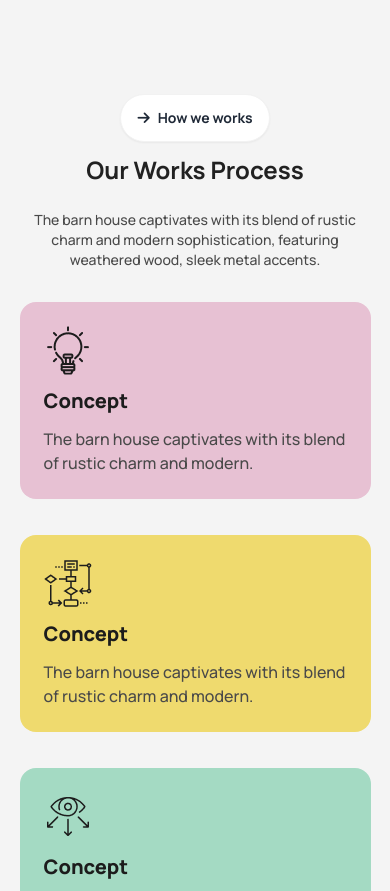
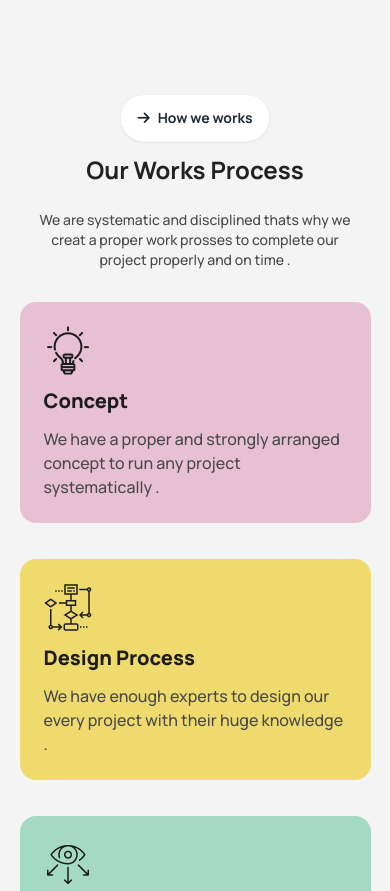
Before and after one commit to naim2592/B10-A3-Challenge, a plain HTML site: page index.html in a window 390 px wide. Shown: the part 1760-2651 px from the top of the page. Drawn offline with nearby package versions, Linux system fonts and the light colour scheme.

Commit message:
last commit

```diff
--- a/index.html
+++ b/index.html
@@ -75,20 +75,19 @@
               <img src="assets/Vector.png" alt="" class="absolute hidden md:block -top-8 -left-12">
              <button class="px-10 font-bold btn bg-white rounded-3xl "><i class="fa-solid fa-arrow-right"></i>About Us</button>
              <h1 class="text-center px-3 md:px-0 lg:text-left font-bold md:text-4xl text-2xl lg:text-[40px] text-[#212121]">We design thoughtful, liveable spaces</h1>
-             <p class="text-center px-2 md:px-0 lg:text-left  text-sm font-medium md:text-base text-[#494949]">The barn house captivates with its blend of rustic charm and
-              modern sophistication, featuring weathered wood, sleek metal accents.</p>
+             <p class="text-center px-2 md:px-0 lg:text-left  text-sm font-medium md:text-base text-[#494949]">Customers expectation is our first priority . Along with that a proper ,liveable and most importantly a environmentally friendly project is our target.</p>
               <div class="flex space-x-4  md:items-center items-start bg-white rounded-2xl p-6 md:pr-32">
                 <img src="assets/commercial.png" alt="">
                 <div class="space-y-3">
                   <h4 class="text-xl font-extrabold text-[#494949]">Commercial</h4>
-                <p class="text-[#737373] font-medium">The barn house captivates with its blend of rustic charm and modern.</p>
+                <p class="text-[#737373] font-medium">The commercial places are very sensitive so we try to follow a arranged way.</p>
                 </div>
               </div>
               <div class="flex md:items-center items-start space-x-4   bg-white rounded-2xl p-6 md:pr-32">
                 <img src="assets/residential.png" alt="">
                 <div class="space-y-3">
                   <h4 class="text-xl  font-extrabold text-[#494949]">Residential</h4>
-                <p class="text-[#737373] font-medium">The barn house captivates with its blend of rustic charm and modern.</p>
+                <p class="text-[#737373] font-medium">We always try to make the residential project child friendly and weather friendly.</p>
                 </div>
               </div>
              </div>
@@ -97,32 +96,32 @@
              </div>
             </div>
             <!-- section2 -->
-             <section class="lg:w-[81%] md:w-[88%] w-[90%] mx-auto mt-24">
+             <section class="lg:w-[81%] md:w-[88%] w-[90%] mx-auto mt-24 md:pb-14">
              <div class="flex items-center flex-col lg:w-[55%] text-center mx-auto ">
               <button class=" font-bold btn bg-white rounded-3xl "><i class="fa-solid fa-arrow-right"></i>How we works</button>
               <h1 class="mt-3  px-3 md:px-0  font-bold md:text-4xl text-2xl lg:text-[40px] text-[#212121]">Our Works Process</h1>
-              <p class=" mt-6  px-2 md:px-0   text-sm font-medium md:text-base text-[#494949]">The barn house captivates with its blend of rustic charm and modern sophistication, featuring weathered wood, sleek metal accents.</p>
+              <p class=" mt-6  px-2 md:px-0   text-sm font-medium md:text-base text-[#494949]">We are systematic and disciplined thats why we creat a proper work prosses to complete our project properly and on time .</p>
              </div>
              <div class="grid lg:grid-cols-4 md:grid-cols-2 gap-9 mt-8">
               <div class="bg-[#E7C1D3] p-6 space-y-3 rounded-2xl ">
                   <img src="assets/concept.png" alt="">
                  <h2 class="text-xl font-extrabold text-[#1C1C1C]">Concept</h2>
-                  <p class="text-[#494949] font-medium">The barn house captivates with its blend of rustic charm and modern.</p>
+                  <p class="text-[#494949] font-medium">We have a proper and strongly arranged concept to run any project systematically .</p>
                </div>
               <div class="bg-[#EFDA6E] p-6 space-y-3 rounded-2xl ">
                   <img src="assets/flow-chart.png" alt="">
-                 <h2 class="text-xl font-extrabold text-[#1C1C1C]">Concept</h2>
-                  <p class="text-[#494949] font-medium">The barn house captivates with its blend of rustic charm and modern.</p>
+                 <h2 class="text-xl font-extrabold text-[#1C1C1C]">Design Process</h2>
+                  <p class="text-[#494949] font-medium">We have enough experts to design our every project with their huge knowledge .</p>
                </div>
               <div class="bg-[#A4DAC3] p-6 space-y-3 rounded-2xl ">
                   <img src="assets/vision.png" alt="">
-                 <h2 class="text-xl font-extrabold text-[#1C1C1C]">Concept</h2>
-                  <p class="text-[#494949] font-medium">The barn house captivates with its blend of rustic charm and modern.</p>
+                 <h2 class="text-xl font-extrabold text-[#1C1C1C]">Supervision</h2>
+                  <p class="text-[#494949] font-medium">We have 24 hours monitoring team to monitor the whole projects .</p>
                </div>
               <div class="bg-[#77AAEA] p-6 space-y-3 rounded-2xl ">
                   <img src="assets/budget-planning.png" alt="">
-                 <h2 class="text-xl font-extrabold text-[#1C1C1C]">Concept</h2>
-                  <p class="text-[#494949] font-medium">The barn house captivates with its blend of rustic charm and modern.</p>
+                 <h2 class="text-xl font-extrabold text-[#1C1C1C]">budget Planning</h2>
+                  <p class="text-[#494949] font-medium">We try to run any project at the lowest cost but good enough for living .</p>
                </div>
               </div>
              </div>
@@ -134,7 +133,7 @@
               <div class="flex items-center flex-col lg:w-[55%] text-center mx-auto md:mt-24 mt-14  ">
                 <button class=" font-bold btn bg-[#ABEF5F33] rounded-3xl "><i class="fa-solid fa-arrow-right"></i>Explore our Latest works</button>
                 <h1 class="mt-3  px-3 md:px-0  font-bold md:text-4xl text-2xl lg:text-[40px] text-[#212121]">Our Latest Portfolio</h1>
-                <p class=" mt-6  px-2 md:px-0   text-sm font-medium md:text-base text-[#494949]">The barn house captivates with its blend of rustic charm and modern sophistication, featuring weathered wood, sleek metal accents.</p>
+                <p class=" mt-6  px-2 md:px-0   text-sm font-medium md:text-base text-[#494949]">There are some projects that we recently think to work in . these all are complete projects and arrenged in highly modern way. </p>
                </div>
                <!-- grid part -->
                <div class="md:grid lg:grid-cols-12 lg:grid-rows-12  gap-5  mt-8 space-y-4 md:space-y-0">
@@ -142,7 +141,7 @@
                   <img src="assets/img1.png" alt="" class="w-[100%] md:w-[85%] mb-3 md:mb-0">
                   <div class="space-y-3">
                     <h4 class="text-2xl font-extrabold text-[#494949]">Commercial</h4>
-                  <p class="text-[#737373] font-medium ">The barn house captivates with its blend of rustic charm and modern. The barn house captivates with its blend of rustic charm and modern .</p>
+                  <p class="text-[#737373] font-medium ">It's a commercial project with highest facilities in low budget and even organised with all modern facilities and environmentall friendly eqquipment . </p>
                    <div><a href="" class="text-xl font-extrabold text-[#212121] ">View Details<i class="ml-1 border pl-1.5 pt-1.5 h-8 w-8 rounded-full bg-[#ABEF5F] text-black fa-solid fa-arrow-right -rotate-45 "></i> </a></div>
                 </div>
               </div>
@@ -161,7 +160,7 @@
                 <img src="assets/img4.png" alt="" class="w-[100%] md:w-[100%] mb-3 md:mb-0">
                 <div class="space-y-3">
                   <h4 class="text-2xl font-extrabold text-[#494949]">Commercial</h4>
-                <p class="text-[#737373] font-medium ">The barn house captivates with its blend of rustic charm and modern. </p>
+                <p class="text-[#737373] font-medium ">This project is highly organised, fascinating and modern commercial project . </p>
                  <div><a href="" class="text-xl font-extrabold text-[#212121] ">View Details<i class="ml-1 border pl-1.5 pt-1.5 h-8 w-8 rounded-full bg-[#ABEF5F] text-black fa-solid fa-arrow-right -rotate-45 "></i> </a></div>
               </div>
             </div>
@@ -233,7 +232,7 @@
                 <div class="flex items-center flex-col lg:w-[55%] text-center mx-auto  mt-2 pt-10 md:pt-20  ">
                   <button class=" font-bold btn bg-[#ABEF5F33] rounded-3xl "><i class="fa-solid fa-arrow-right"></i>Let’s Connect</button>
                   <h1 class="mt-3  px-3 md:px-0  font-bold md:text-4xl text-2xl lg:text-[40px] text-[#212121]">Let’s Discuss Next Project</h1>
-                  <p class=" mt-6  px-2 md:px-0   text-sm font-medium md:text-base text-[#494949]">The barn house captivates with its blend of rustic charm and modern sophistication, featuring weathered wood, sleek metal accents.</p>
+                  <p class=" mt-6  px-2 md:px-0   text-sm font-medium md:text-base text-[#494949]">If you want to make your dream house through us with a proper and systematic way then as soon as possible contact us and be the next project. </p>
                  </div>
                  <div class="mt-8  grid md:grid-cols-2 grid-rows-6 gap-5 md:px-32">
                   <div><input type="text" placeholder="First Name*" class="input  w-full rounded-[64px] " /></div>
@@ -252,7 +251,7 @@
       <footer class="footer footer-center  bg-[#1C1C1C] text-base-content rounded p-16">
         <aside class="space-y-4">
           <div><a class=" text-3xl font-extrabold text-[#E9E9E9] "><i class="fa-solid fa-arrow-right -rotate-45 text-xl mr-3 bg-[#ABEF5F] border h-8 w-8 pr-1 pt-0.5 pl-1 rounded-full  text-black"></i>Rinterio</a></div>
-        <p class="text-[#737373] md:w-[70%]">The barn house captivates with its blend of rustic charm and modern sophistication, featuring weathered wood, sleek metal accents.</p>
+        <p class="text-[#737373] md:w-[70%]">Our company is one of the trusted company in the world. So believe us and make your dream turn into true .</p>
         <nav class="grid md:grid-flow-col  md:gap-20 gap-10 text-[#E9E9E9]">
           <a class="link link-hover">Home</a>
           <a class="link link-hover">Services</a>
@@ -260,7 +259,7 @@
           <a class="link link-hover">Blogs</a>
           <a class="link link-hover">Contact Us</a>
         </nav>
-        <a class="btn  px-9 md:px-2 bg-[#ABEF5F] rounded-[32px] text-xl font-extrabold"> Book Consult<i class="ml-3  pt-1.5 h-8 w-8 rounded-full bg-black text-white fa-solid fa-arrow-right -rotate-45 "></i></a>
+        <a class="btn border-none  w-[100%] md:w-[30%]  bg-[#ABEF5F] rounded-[32px] text-xl font-extrabold"> Book Consult<i class="  pt-1.5 h-8 w-8 rounded-full bg-black text-white fa-solid fa-arrow-right -rotate-45 "></i></a>
 
         </aside>
 
--- a/style/style.css
+++ b/style/style.css
@@ -3,5 +3,6 @@ body{
 }
 .section4{
     background-image: url(../assets/bg.jpg);
-
+    background-repeat: no-repeat;
+    background-size: cover;
 }
```
